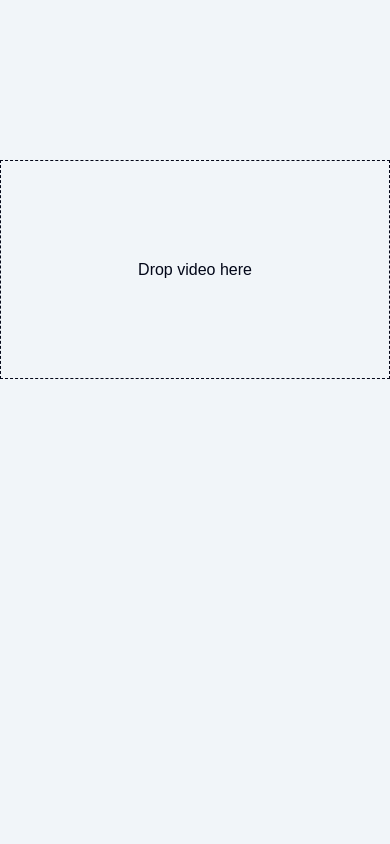
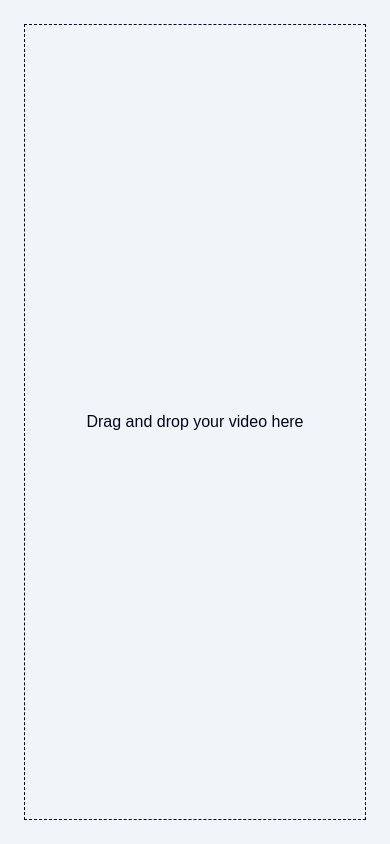
Before and after one commit to rainforest-dev/gliacloud-frontend-homework, a Next.js app: page / in a window 390 px wide. Built offline with nearby package versions, Linux system fonts and the light colour scheme; what video.js would draw is missing.

Commit message:
feat: enhance layout and styling of video upload and subtitle components

```diff
--- a/src/app/page.tsx
+++ b/src/app/page.tsx
@@ -87,25 +87,30 @@ export default function Home() {
   }, [data]);
 
   return (
-    <main className="container mx-auto size-full pt-40 pb-56">
+    <main className="lg:container mx-auto h-screen lg:h-full lg:pt-40 lg:pb-56">
       {!file && (
         <VideoUpload
           onChange={setFile}
-          className="aspect-video border-dashed border flex-center
+          className="aspect-video p-6 flex-center
                     data-[is-dragover=true]:border-cyan-500 data-[is-dragover=true]:bg-cyan-500/10"
-        ></VideoUpload>
+        >
+          <p className="size-full border-dashed border flex-center">
+            Drag and drop your video here
+          </p>
+        </VideoUpload>
       )}
       {videoSrc && videoType && (
         <>
-          <div className="flex h-full *:w-1/2">
+          <div className="flex size-full flex-col-reverse lg:*:flex-1 lg:flex-row">
             <Subtitles
               current={current}
               sections={sections}
               onJumpToSubtitle={handleJumpToSubtitle}
               onPause={pause}
               onSelectSubtitle={handleSelectSubtitle}
+              className="overflow-scroll lg:overflow-visible pb-28 px-4 lg:px-10"
             ></Subtitles>
-            <div className="flex-1 sticky top-1/2 -translate-y-1/2 aspect-video h-fit">
+            <div className="aspect-video h-fit sticky top-0 w-full lg:top-1/2 lg:-translate-y-1/2">
               <VideoPlayer
                 src={videoSrc}
                 type={videoType}
@@ -114,13 +119,15 @@ export default function Home() {
               ></VideoPlayer>
             </div>
           </div>
+          <div className="fixed bottom-0 inset-x-0 overflow-scroll z-10">
             <Timeline
               current={current}
               duration={duration}
               sections={sections}
               onJumpToSubtitle={handleJumpToSubtitle}
-            className="h-20 fixed bottom-0 inset-x-0"
+              className="h-20 min-w-250"
             />
+          </div>
         </>
       )}
     </main>
--- a/src/components/Subtitles.tsx
+++ b/src/components/Subtitles.tsx
@@ -1,6 +1,7 @@
 import { formatTime, srtTimeToSeconds } from "@/utils";
 import type { ISectionSubtitles, ISubtitle } from "@/types";
 import { useEffect, useRef } from "react";
+import clsx from "clsx";
 
 interface IProps {
   current: number;
@@ -8,6 +9,7 @@ interface IProps {
   onJumpToSubtitle: (time: number) => void;
   onPause?: () => void;
   onSelectSubtitle?: (subtitle: ISubtitle) => void;
+  className?: string;
 }
 
 const Subtitle = ({
@@ -68,6 +70,7 @@ export default function Subtitles({
   onJumpToSubtitle,
   onPause,
   onSelectSubtitle,
+  className,
 }: IProps) {
   const handleScroll = () => {
     onPause?.();
@@ -78,7 +81,10 @@ export default function Subtitles({
   };
 
   return (
-    <div className="flex flex-col px-10" onWheel={handleScroll}>
+    <div
+      className={clsx("flex flex-col w-full", className)}
+      onWheel={handleScroll}
+    >
       {sections.map(({ section, subtitles }) => (
         <section key={section} className="flex flex-col">
           <h2 className="pb-4 pt-10 text-2xl font-bold capitalize sticky top-0 bg-gradient-to-b from-background via-background/80 to-transparent">
```
Lines whose indentation alone changed are shown as unchanged.
